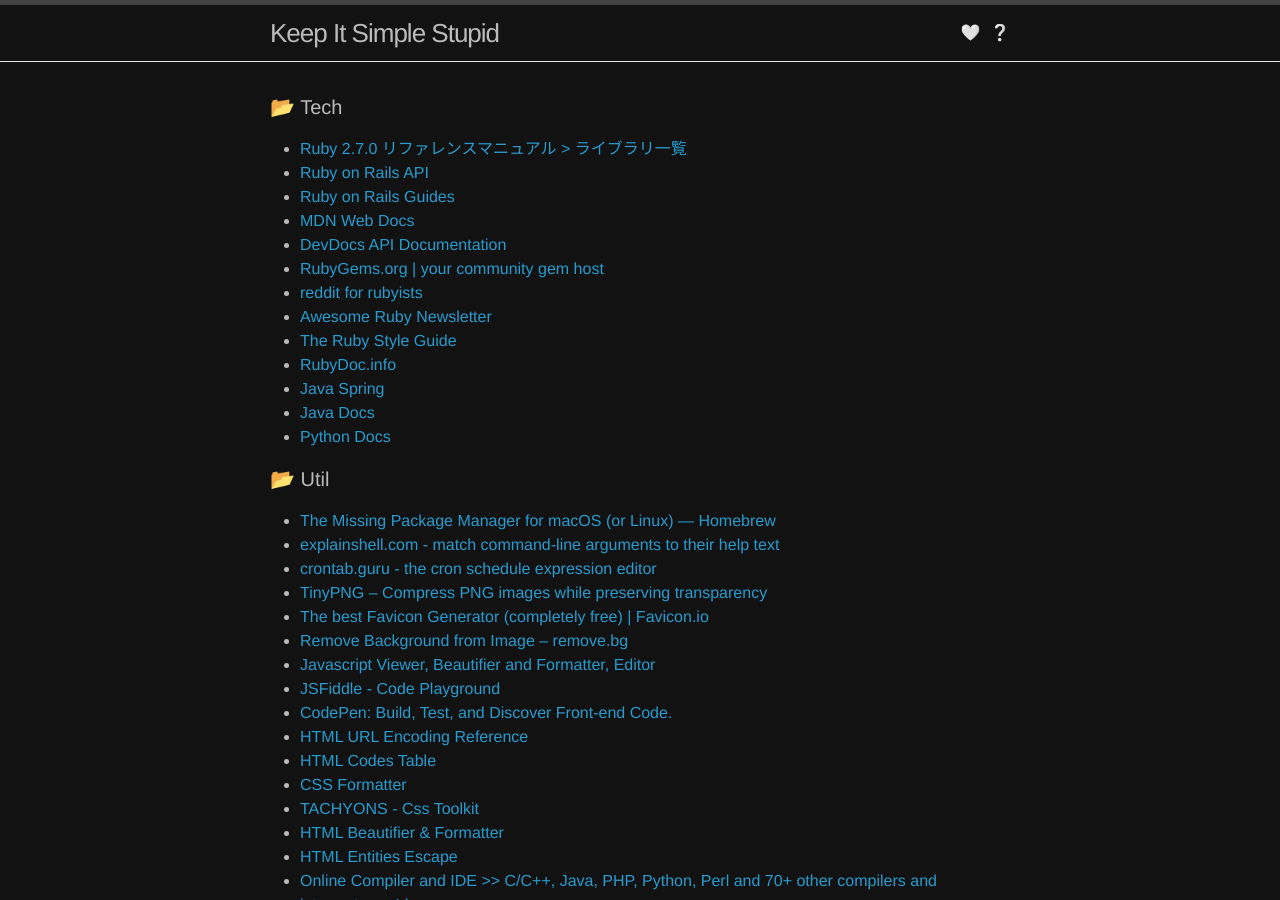
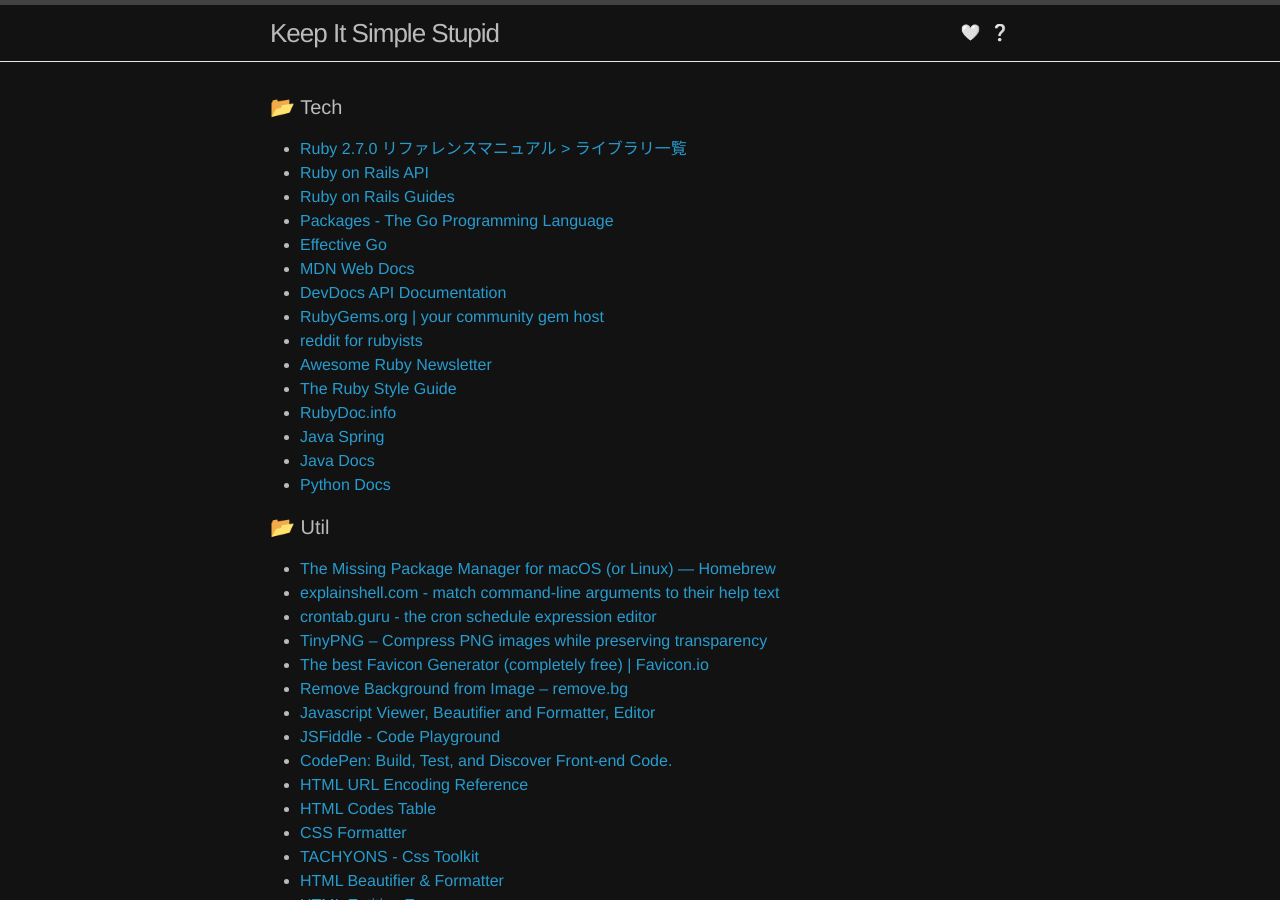
Before and after one commit to yuan-jiang/yuan-jiang.github.io, a Jekyll site: the page built from bookmarks.md, in a window 1280 px wide and 900 px high. Built offline with Jekyll 4.4.1, drawn with Linux system fonts in a browser that asks for light colours.

Commit message:
Add golang related tags and bookmarks

```diff
--- a/_data/bookmarks.yml
+++ b/_data/bookmarks.yml
@@ -6,6 +6,10 @@
       link: https://api.rubyonrails.org/
     - title: Ruby on Rails Guides
       link: https://guides.rubyonrails.org/index.html
+    - title: Packages - The Go Programming Language
+      link: https://golang.org/pkg/
+    - title: Effective Go
+      link: https://golang.org/doc/effective_go.html
     - title: MDN Web Docs
       link: https://developer.mozilla.org/en-US/
     - title: DevDocs API Documentation
--- a/_data/tags.yml
+++ b/_data/tags.yml
@@ -140,3 +140,7 @@
   name: angularjs
 - slug: concurrent
   name: concurrent
+- slug: go
+  name: go
+- slug: golang
+  name: golang
```
Also changed, not shown: tag/go.md (added, +5 -0 lines), tag/golang.md (added, +5 -0 lines).
